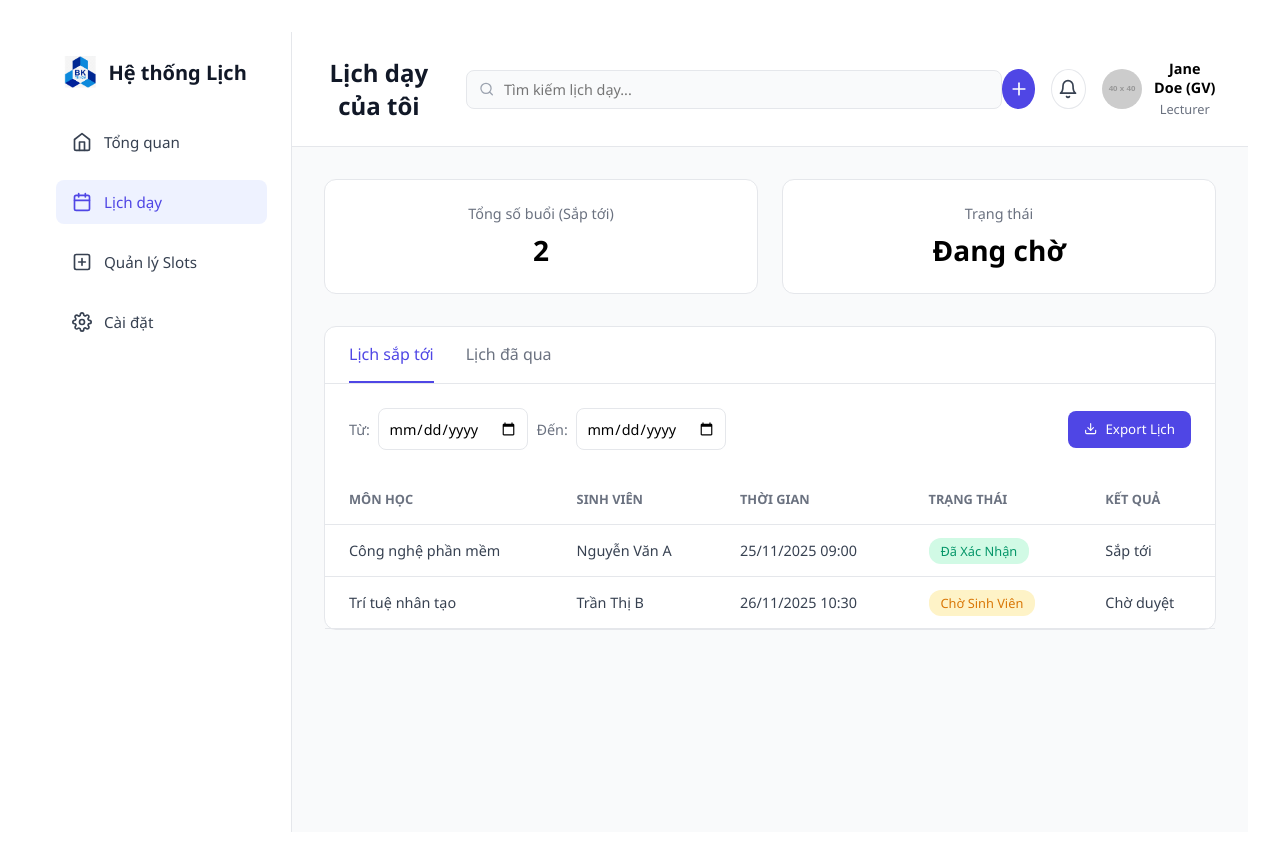
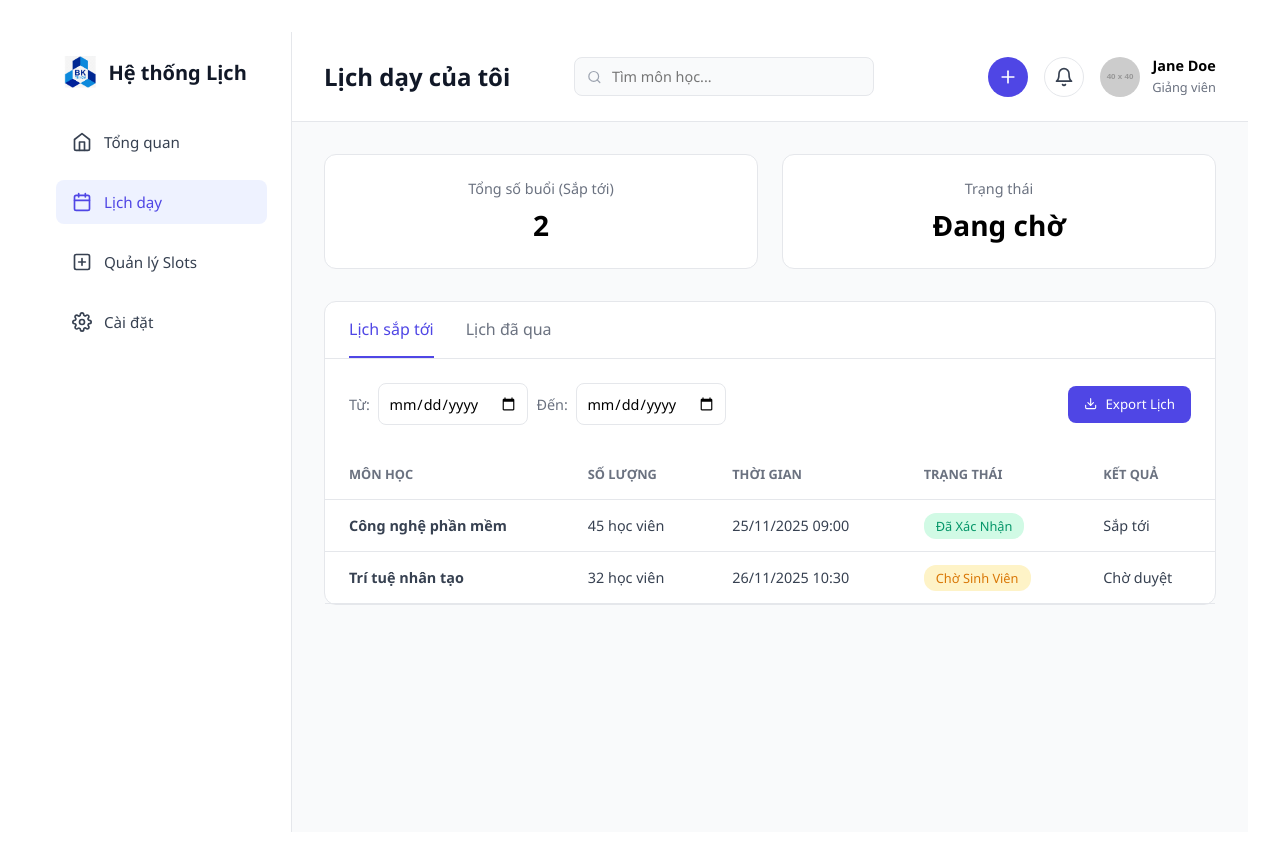
Before and after one commit to vyhuynhnguyenvy16A/TutorSupportSystem, a React app: page /app/tutor/schedule in a window 1280 px wide. Built offline with nearby package versions, Linux system fonts and the light colour scheme; the HTML template or start-up script is replaced by a standard one.

Commit message:
Refactor TutorSchedulePage with quantity field and search
Updated the TutorSchedulePage component to replace the 'student' field with 'quantity' in the schedule data. Added search functionality and improved export logic.

```diff
--- a/src/pages/tutor/TutorSchedulePage.jsx
+++ b/src/pages/tutor/TutorSchedulePage.jsx
@@ -1,3 +1,4 @@
+// TutorSchedulePage.jsx
 import React, { useState } from 'react';
 import { NavLink } from 'react-router-dom';
 import './TutorSchedulePage.css';
@@ -7,40 +8,63 @@ import {
 } from 'react-icons/fi';
 import dashboardPreview from '../../assets/hcmut.png';
 
-// Mock Data: Lịch sắp tới
+// Mock Data: Cập nhật field 'quantity' thay vì 'student'
 const upcomingSchedule = [
-  { id: 1, subject: 'Công nghệ phần mềm', student: 'Nguyễn Văn A', time: '2025-11-25', fullTime: '25/11/2025 09:00', status: 'Đã xác nhận', result: 'Sắp tới' },
-  { id: 2, subject: 'Trí tuệ nhân tạo', student: 'Trần Thị B', time: '2025-11-26', fullTime: '26/11/2025 10:30', status: 'Chờ sinh viên', result: 'Chờ duyệt' },
+  { id: 1, subject: 'Công nghệ phần mềm', quantity: 45, time: '2025-11-25', fullTime: '25/11/2025 09:00', status: 'Đã xác nhận', result: 'Sắp tới' },
+  { id: 2, subject: 'Trí tuệ nhân tạo', quantity: 32, time: '2025-11-26', fullTime: '26/11/2025 10:30', status: 'Chờ sinh viên', result: 'Chờ duyệt' },
 ];
 
-// Mock Data: Lịch đã qua
 const pastSchedule = [
-  { id: 3, subject: 'Mạng máy tính', student: 'Lê Văn C', time: '2025-10-22', fullTime: '22/10/2025 14:00', status: 'Đã hủy', result: 'Đã hủy' },
-  { id: 4, subject: 'An toàn thông tin', student: 'Phạm Thị D', time: '2025-10-20', fullTime: '20/10/2025 11:00', status: 'Thành công', result: 'Đã dạy' },
+  { id: 3, subject: 'Mạng máy tính', quantity: 50, time: '2025-10-22', fullTime: '22/10/2025 14:00', status: 'Đã hủy', result: 'Đã hủy' },
+  { id: 4, subject: 'An toàn thông tin', quantity: 28, time: '2025-10-20', fullTime: '20/10/2025 11:00', status: 'Thành công', result: 'Đã dạy' },
 ];
 
 const TutorSchedulePage = () => {
-  const [activeTab, setActiveTab] = useState('upcoming'); // 'upcoming' | 'past'
+  const [activeTab, setActiveTab] = useState('upcoming');
   const [startDate, setStartDate] = useState('');
   const [endDate, setEndDate] = useState('');
+  const [searchTerm, setSearchTerm] = useState('');
+  const [suggestions, setSuggestions] = useState([]);
 
-  // Xác định nguồn dữ liệu dựa trên tab
+  // Data Source
   const currentData = activeTab === 'upcoming' ? upcomingSchedule : pastSchedule;
 
-  // Logic Filter theo ngày
+  // Filter Logic
   const filteredData = currentData.filter(item => {
-    if (!startDate && !endDate) return true;
-    const itemDate = item.time; // YYYY-MM-DD for comparison
-    if (startDate && itemDate < startDate) return false;
-    if (endDate && itemDate > endDate) return false;
+    // Date Filter
+    if (startDate && item.time < startDate) return false;
+    if (endDate && item.time > endDate) return false;
+
+    // Search Filter
+    if (searchTerm && !item.subject.toLowerCase().includes(searchTerm.toLowerCase())) return false;
+
     return true;
   });
 
-  // Logic Export CSV
+  // Search Logic (Consistent UI)
+  const handleSearchChange = (e) => {
+    const value = e.target.value;
+    setSearchTerm(value);
+    // Simple suggestion based on current tab data
+    if (value.length > 0) {
+      const matches = currentData
+        .filter(c => c.subject.toLowerCase().includes(value.toLowerCase()))
+        .map(c => c.subject);
+      setSuggestions([...new Set(matches)]); // Unique
+    } else {
+      setSuggestions([]);
+    }
+  };
+
+  const handleSelectSuggestion = (val) => {
+    setSearchTerm(val);
+    setSuggestions([]);
+  };
+
   const handleExport = () => {
-    const headers = ["ID,Môn Học,Sinh Viên,Thời Gian,Trạng Thái,Kết Quả"];
+    const headers = ["ID,Môn Học,Số Lượng HV,Thời Gian,Trạng Thái,Kết Quả"];
     const rows = filteredData.map(item =>
-      `${item.id},${item.subject},${item.student},${item.fullTime},${item.status},${item.result}`
+      `${item.id},${item.subject},${item.quantity},${item.fullTime},${item.status},${item.result}`
     );
     const csvContent = "data:text/csv;charset=utf-8," + [headers, ...rows].join("\n");
     const encodedUri = encodeURI(csvContent);
@@ -70,13 +94,33 @@ const TutorSchedulePage = () => {
       <div className="dashboard-main-content">
         <header className="dashboard-header">
           <h1 className="header-title">Lịch dạy của tôi</h1>
-          <div className="header-search"><FiSearch /><input type="text" placeholder="Tìm kiếm lịch dạy..." /></div>
+
+          {/* SEARCH BAR CONSISTENT UI */}
+          <div className="header-search-wrapper" style={{marginLeft: '2rem', position: 'relative', width: '300px'}}>
+            <div className="header-search">
+              <FiSearch />
+              <input
+                type="text"
+                placeholder="Tìm môn học..."
+                value={searchTerm}
+                onChange={handleSearchChange}
+              />
+            </div>
+            {suggestions.length > 0 && (
+              <ul className="search-suggestions">
+                {suggestions.map((s, idx) => (
+                  <li key={idx} onClick={() => handleSelectSuggestion(s)}>{s}</li>
+                ))}
+              </ul>
+            )}
+          </div>
+
           <div className="header-actions">
             <button className="btn-icon btn-plus"><FiPlus /></button>
             <button className="btn-icon"><FiBell /></button>
             <div className="user-profile">
               <img src="https://via.placeholder.com/40" alt="Avatar" />
-              <div className="user-info"><span>Jane Doe (GV)</span><small>Lecturer</small></div>
+              <div className="user-info"><span>Jane Doe</span><small>Giảng viên</small></div>
             </div>
           </div>
         </header>
@@ -124,7 +168,8 @@ const TutorSchedulePage = () => {
               <thead>
                 <tr>
                   <th>MÔN HỌC</th>
-                  <th>SINH VIÊN</th>
+                  {/* Changed Column Header */}
+                  <th>SỐ LƯỢNG</th>
                   <th>THỜI GIAN</th>
                   <th>TRẠNG THÁI</th>
                   <th>KẾT QUẢ</th>
@@ -133,8 +178,9 @@ const TutorSchedulePage = () => {
               <tbody>
                 {filteredData.length > 0 ? filteredData.map((reg) => (
                   <tr key={reg.id}>
-                    <td>{reg.subject}</td>
-                    <td>{reg.student}</td>
+                    <td><strong>{reg.subject}</strong></td>
+                    {/* Changed Data Cell */}
+                    <td>{reg.quantity} học viên</td>
                     <td>{reg.fullTime}</td>
                     <td>
                       <span className={`status ${
```
